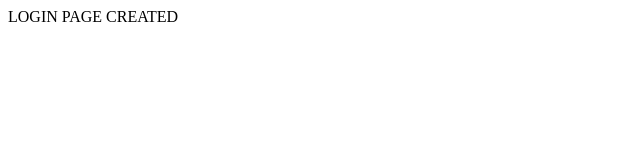
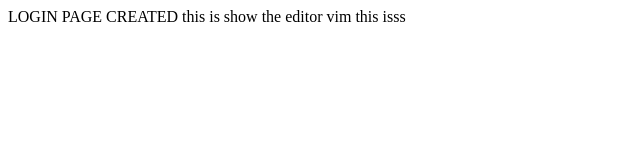
Before and after one commit to Fathimathul-Hansa/git-adv-batch-react, a plain HTML site: page login.html in a window 1280 px wide. Shown: the whole page, without its empty margins (0-640 px from the left). Drawn offline with Linux system fonts and the light colour scheme.

Commit message:
resetbackup

```diff
--- a/login.html
+++ b/login.html
@@ -7,5 +7,7 @@
     </head>
     <body>
         LOGIN PAGE CREATED
+        this is show the editor vim
+        this isss
     </body>
     </html>
```
Also changed, not shown: 1 other file.
